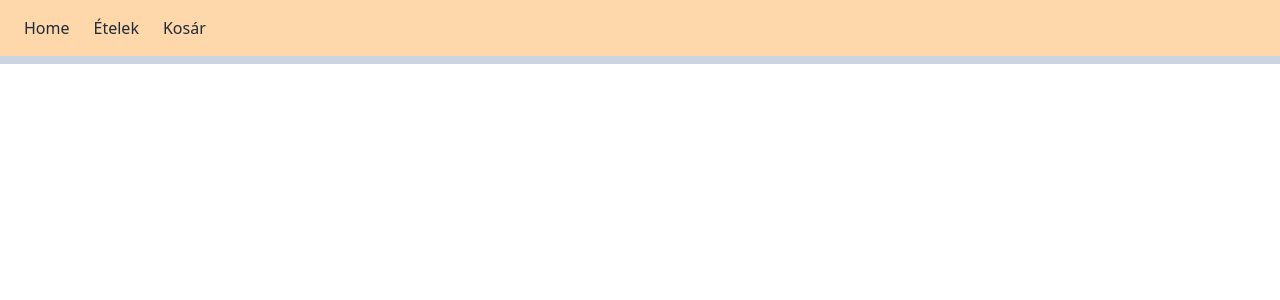
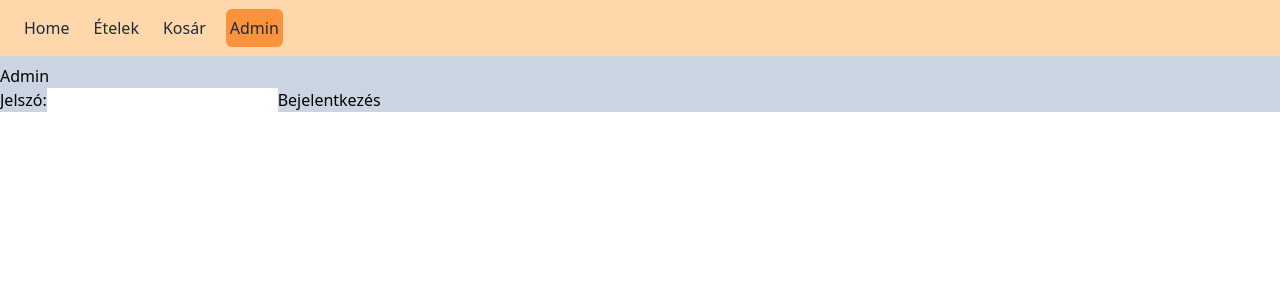
Before and after one commit to MiniApollo/etlap, a Vue app in the folder website-etlap/: page /admin in a window 1280 px wide. Before the commit this address had no page. Shown: the top 300 px of the page. Built offline with nearby package versions, Linux system fonts and the light colour scheme.

Commit message:
Frontend: Add Admin auth page

```diff
--- a/website-etlap/src/App.vue
+++ b/website-etlap/src/App.vue
@@ -43,6 +43,9 @@ onMounted(() => {
         <RouterLink
           class="mx-2 my-3 px-1 py-2 text-slate-800 hover:text-black hover:text-xl transition-all duration-300 rounded-md"
           to="/kosar" activeClass="bg-orange-400 text-black">Kosár</RouterLink>
+        <RouterLink
+          class="mx-2 my-3 px-1 py-2 text-slate-800 hover:text-black hover:text-xl transition-all duration-300 rounded-md"
+          to="/admin" activeClass="bg-orange-400 text-black">Admin</RouterLink>
       </ul>
     </nav>
     <main class="pt-16">
--- /dev/null
+++ b/website-etlap/src/components/Admin.vue
@@ -0,0 +1,25 @@
+<script setup lang="ts">
+import { ref } from 'vue';
+
+const password: any = ref("");
+
+function sendPassword() {
+    fetch("http://localhost:8080/admin", {
+        method: "GET",
+        headers: {
+            'Authorization': 'Basic ' + btoa(password.value),
+            "Content-type": "application/json; charset=UTF-8"
+        },
+    })
+}
+</script>
+<template>
+    <div>
+        <h3>Admin</h3>
+        <form @submit.prevent="sendPassword">
+            <label for="adminPassword">Jelszó:</label>
+            <input type="password" id="adminPassword" v-model="password" required>
+            <input type="submit" value="Bejelentkezés">
+        </form>
+    </div>
+</template>
--- a/website-etlap/src/main.ts
+++ b/website-etlap/src/main.ts
@@ -6,6 +6,7 @@ import { createRouter, createWebHistory } from 'vue-router';
 import Welcome from './components/Welcome.vue';
 import FoodList from './components/FoodList.vue';
 import Basket from './components/Basket.vue';
+import Admin from './components/Admin.vue';
 
 // https://router.vuejs.org/guide/
 const routes = [
@@ -14,6 +15,7 @@ const routes = [
     { path: '/', component: Welcome },
     { path: '/etelek', component: FoodList },
     { path: '/kosar', component: Basket },
+    { path: '/admin', component: Admin },
 ]
 
 const router = createRouter({
```
